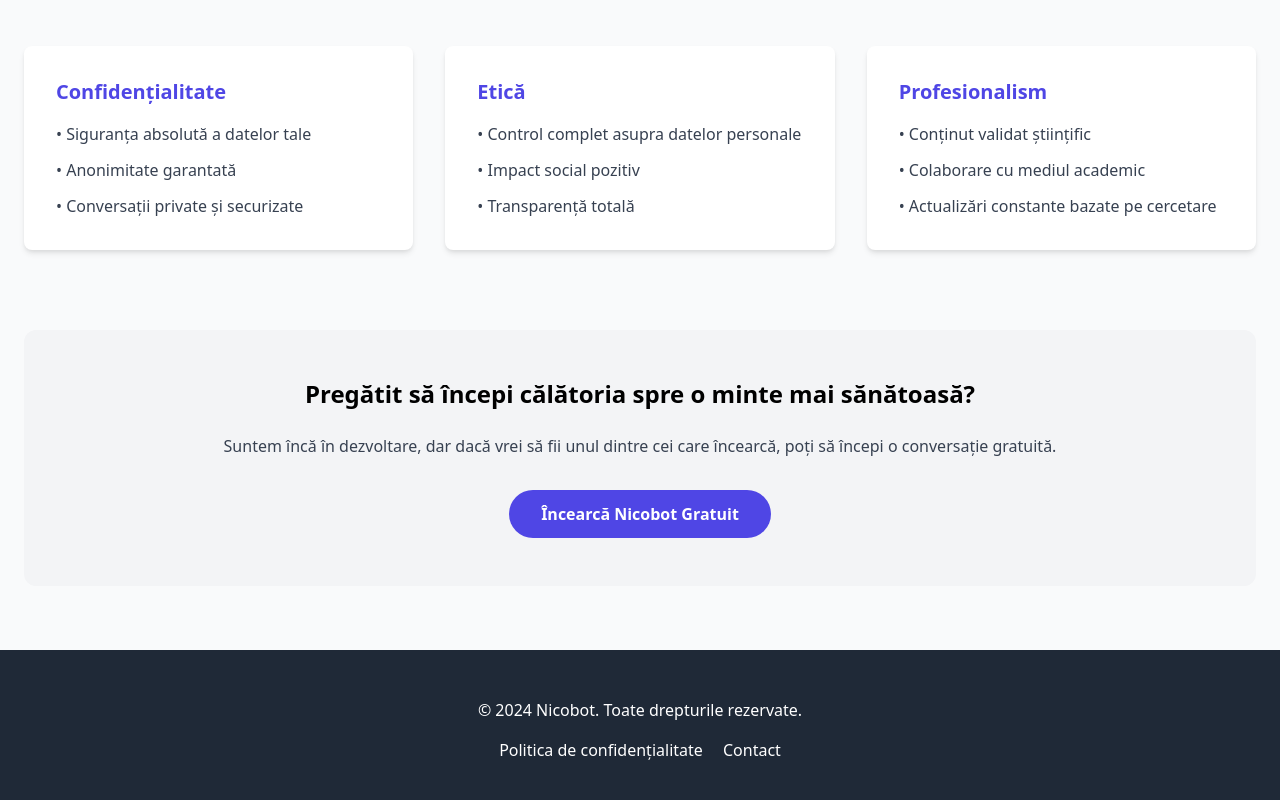
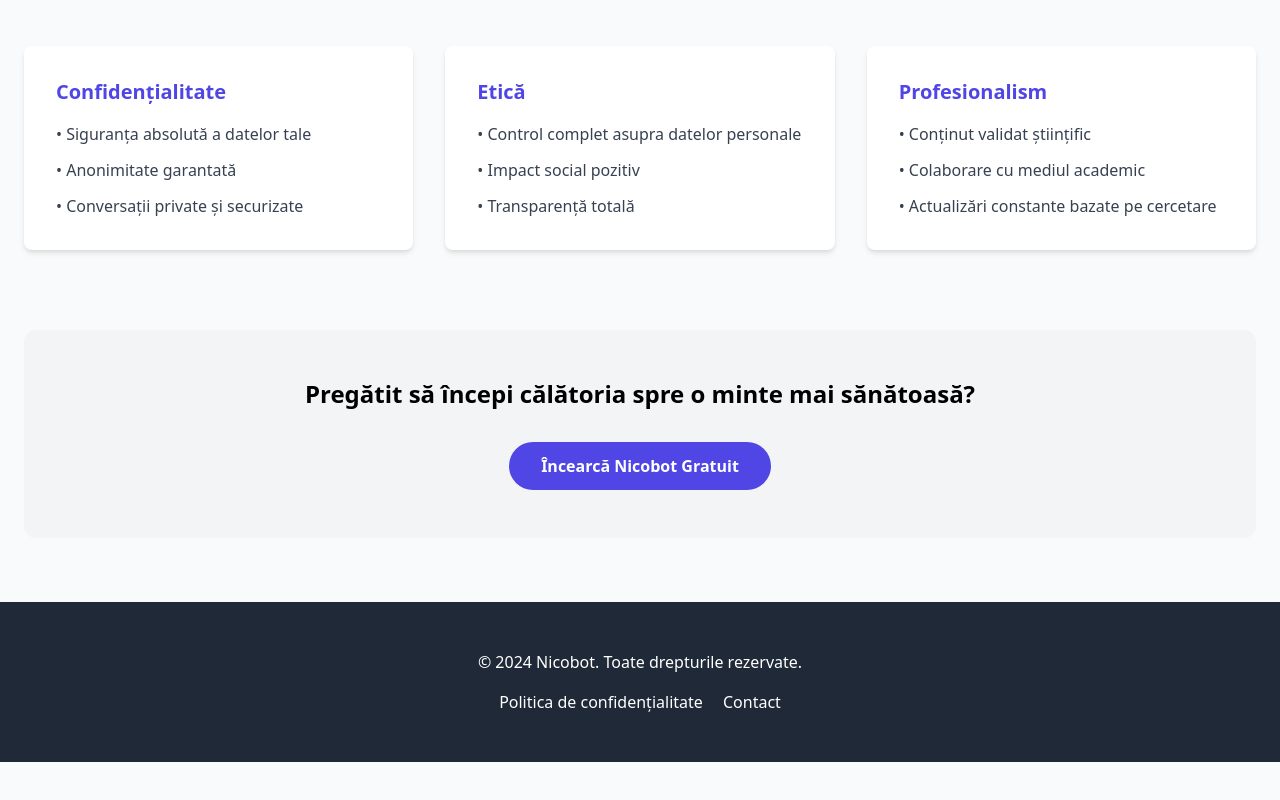
Before and after one commit to claudiunicolaa/nicobot.ro, a plain HTML site: page public/index.html in a window 1280 px wide. Shown: the part 546-1346 px from the top of the page. After the commit the page ends 1308 px from the top, so only its background shows below. Drawn offline with nearby package versions, Linux system fonts and the light colour scheme.

Commit message:
change content

```diff
--- a/public/index.html
+++ b/public/index.html
@@ -64,8 +64,7 @@
 		<!-- Call to Action -->
 		<section class="bg-gray-100 rounded-xl p-12 text-center">
 			<h2 class="text-2xl font-bold mb-6">Pregătit să începi călătoria spre o minte mai sănătoasă?</h2>
-			<p class="text-gray-700 mb-8">Suntem încă în dezvoltare, dar dacă vrei să fii unul dintre cei care încearcă, poți
-				să începi o conversație gratuită.</p>
+			<p class="text-gray-700 mb-8"></p>
 			<button class="bg-indigo-600 text-white px-8 py-3 rounded-full font-semibold hover:bg-indigo-700 transition">
 				<a href="https://vorbarie.ro" target="_blank">Încearcă Nicobot Gratuit</a>
 			</button>
```
